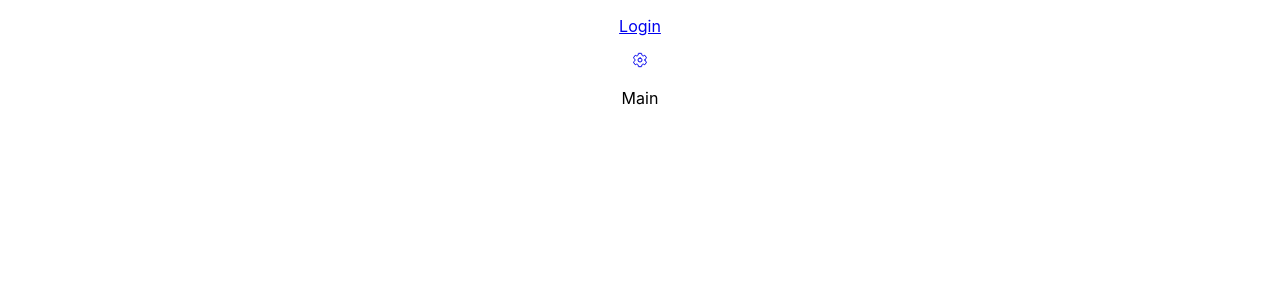
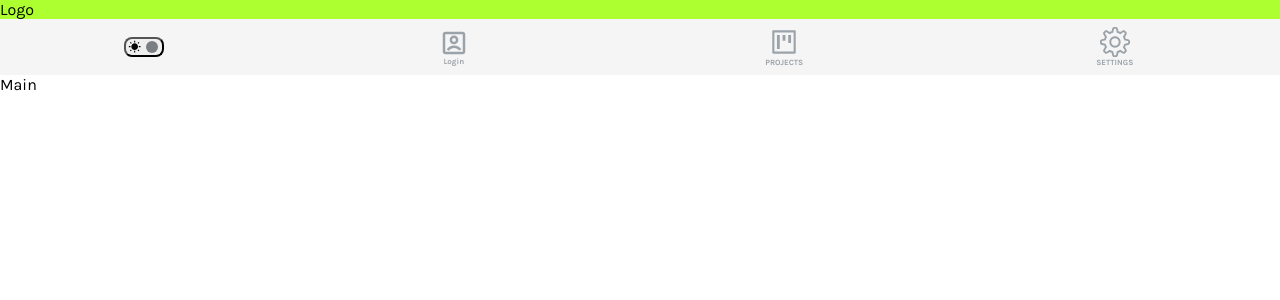
Before and after one commit to djzib0/cost-estimation-app-frontend, a React (Create React App) app: page / in a window 1280 px wide. Shown: the top 300 px of the page. Built offline with nearby package versions, Linux system fonts and the light colour scheme; no server answers.

Commit message:
added switch headless component

```diff
--- a/public/index.html
+++ b/public/index.html
@@ -24,6 +24,9 @@
       work correctly both with client-side routing and a non-root public URL.
       Learn how to configure a non-root public URL by running `npm run build`.
     -->
+    <link rel="preconnect" href="https://fonts.googleapis.com">
+    <link rel="preconnect" href="https://fonts.gstatic.com" crossorigin>
+    <link href="https://fonts.googleapis.com/css2?family=Karla:ital,wght@0,300;0,400;0,500;0,700;0,800;1,300;1,400;1,500;1,700;1,800&display=swap" rel="stylesheet">
     <title>React App</title>
   </head>
   <body>
--- a/src/App.css
+++ b/src/App.css
@@ -1,38 +1,26 @@
-.App {
-  text-align: center;
+* {
+  box-sizing: border-box;
 }
 
-.App-logo {
-  height: 40vmin;
-  pointer-events: none;
+body {
+  padding: 0;
+  margin: 0 auto;
+  font-family: 'Karla', Arial, Helvetica, sans-serif;
 }
 
-@media (prefers-reduced-motion: no-preference) {
-  .App-logo {
-    animation: App-logo-spin infinite 20s linear;
-  }
+body.body--light {
+  background-color: #ffffff;
 }
 
-.App-header {
-  background-color: #282c34;
-  min-height: 100vh;
-  display: flex;
-  flex-direction: column;
-  align-items: center;
-  justify-content: center;
-  font-size: calc(10px + 2vmin);
-  color: white;
+body.body--dark {
+  background-color: #4c4c4c;
 }
 
-.App-link {
-  color: #61dafb;
+a {
+  color: inherit;
+  text-decoration: none;
 }
 
-@keyframes App-logo-spin {
-  from {
-    transform: rotate(0deg);
-  }
-  to {
-    transform: rotate(360deg);
-  }
+.container {
+  margin: 0 auto;
 }
--- a/src/App.js
+++ b/src/App.js
@@ -5,10 +5,11 @@ import { Link, Routes, Route } from 'react-router-dom';
 import MainLayout from './components/layouts/MainLayout';
 import Main from './components/main/Main';
 import Settings from './components/settings/Settings';
-// import api
-import { getUserData, getSettingsData } from './api';
+// css import
+import './App.css'
 
 const AuthUserContext = createContext();
+const ThemeContext = createContext();
 
 export default function App() {
 
@@ -20,7 +21,7 @@ export default function App() {
   const [loading, setLoading] = useState(false)
   const [error, setError] = useState(null)
 
-
+  // fetch user data
   useEffect(() => {
     setLoading(true)
     fetch(`/data/users/${1}`)
@@ -34,13 +35,13 @@ export default function App() {
       }
       return res.json()})
     .then(data => {
-      console.log(data  + " data")
       setAuthUser(data)
     })
     .catch(err => setError(err))
     .finally(setLoading(false))
   }, [])
 
+  // fetch user settings data
   useEffect(() => {
     if (authUser) {
       fetch(`/data/settings/user/${authUser.appUserId}`)
@@ -49,19 +50,32 @@ export default function App() {
     }
   }, [authUser])
 
-  console.log(settings)
+  // set styling to body element
+  useEffect(() => {
+    if (settings) {
+      console.log("in body: " + settings.theme )
+      document.body.classList.add(`body--${settings.theme}`)
+    }
+  }, [settings])
+
+  // set default theme mode (light) if fetching goes wrong
+  // pass it in ThemContext Provider
+  const themeMode = settings ? `--${settings.theme}` : "--light";
+
   return (
     <div className="App">
       <AuthUserContext.Provider value={{authUser, loading, error}}>
+        <ThemeContext.Provider value={{themeMode}}>
           <Routes>
             <Route element={<MainLayout />}>
               <Route path="/" element={<Main />} />
               <Route path='/settings' element={<Settings />} />
             </Route>
           </Routes>
+        </ThemeContext.Provider>
       </AuthUserContext.Provider>
     </div>
   );
 }
 
-export { AuthUserContext } ;
+export { AuthUserContext, ThemeContext } ;
--- a/src/components/navbar/Navbar.css
+++ b/src/components/navbar/Navbar.css
@@ -0,0 +1,78 @@
+.main-navbar-light,
+.main-navbar--dark,
+.main-navbar__container--left,
+.main-navbar__container--right {
+    display: flex;
+    justify-content: space-between;
+    padding: 0;
+    margin: 0;
+}
+
+.main-navbar--light {
+    background-color: #f5f5f5;
+}
+
+.main-navbar--dark {
+    background-color: #353c42;
+}
+
+.main-navbar__container--left {
+    background-color: greenyellow;
+}
+
+.main-navbar__container--right {
+    justify-content: space-around;
+    align-items: center;
+}
+
+.main-navbar__link__container {
+    display: flex;
+    flex-direction: column;
+    justify-content: center;
+    align-items: center;
+    text-align: center;
+    padding: 0;
+    margin: .2em 1em;
+    height: 50px;
+    width: 50px;
+    border-radius: 5px;;
+    color: inherit;
+}
+
+.main-navbar__link__container:hover {
+    color: #ffffff;
+    background-color: #7b28c0 ;
+}
+
+.main-navbar__link__icon {
+    font-size: 1.5rem;
+    width: 30px;
+    height: 30px;
+    margin:0;
+    padding: 0;
+}
+
+.main-navbar__link__container p {
+    margin:0;
+    padding: 0;
+    font-size: .5rem;
+    line-height: .5rem;
+    font-weight: bold;
+}
+
+
+.main-navbar__button--light {
+    color:#9ba3aa
+}
+
+.main-navbar__button--light--active {
+    color: #000000;
+}
+
+.main-navbar__button--dark {
+    color: #7b7f82;
+}
+
+.main-navbar__button--dark--active {
+    color: #ffffff;
+}
--- a/src/components/navbar/Navbar.js
+++ b/src/components/navbar/Navbar.js
@@ -1,33 +1,76 @@
 import React, { useContext } from 'react'
 import { NavLink, Link } from 'react-router-dom'
 import './Navbar.css'
+import '../switch/Switch.css'
+import '../../App.css'
+
+//components imports
+import Switch from '../switch/index';
 
 //icons imports
-import { IoSettingsOutline } from "react-icons/io5";
+import { RiAccountBoxLine } from "react-icons/ri";
+import { AiOutlineProject } from "react-icons/ai";
+import { SlSettings } from "react-icons/sl";
+import { IoMdSunny } from "react-icons/io";
+import { IoMdMoon } from "react-icons/io";
 //utility functions imports
 import capitalFirstLetter from '../../utils/utils';
 //contexts
-import { AuthUserContext } from '../../App';
+import { AuthUserContext, ThemeContext } from '../../App';
 
 export default function Navbar() {
 
   const {authUser} = useContext(AuthUserContext);
+  const { themeMode } = useContext(ThemeContext)
 
 
+  console.log(`main-navbar__button${themeMode}--active`)
   return (
-    <div>
+    <nav className={`container main-navbar${themeMode}`}>
+      <div className='main-navbar__container--left'>
+        Logo
+      </div>
+      <div className='main-navbar__container--right'>
+        <Switch>
+          <Switch.Button>
+            <Switch.Lever leverColor={"#7b7f83"} />
+            <Switch.LeftIcon iconColor={"black"}>
+              <IoMdSunny />
+            </Switch.LeftIcon>
+            <Switch.RightIcon iconColor={"black"}>
+              <IoMdMoon/>
+            </Switch.RightIcon>
+          </Switch.Button>
+        </Switch>
         <NavLink to={authUser ? ".." : "login"}
-        className={({isActive}) => isActive ? 'navbar__button--active' : "navbar__button"}
+          className={({isActive}) => isActive ? `main-navbar__button${themeMode}--active` : `main-navbar__button${themeMode}`}
           end
         >
-        <p>{authUser ? `${capitalFirstLetter(authUser.firstName)}` : "Login"}</p>
+          <div className={`main-navbar__link__container`}>
+            <RiAccountBoxLine className='main-navbar__link__icon' />
+            <p>{authUser ? `${authUser.firstName.toUpperCase()}` : "Login"}</p>
+          </div>
         </NavLink>
 
+        <NavLink to={"projects"}
+          className={({isActive}) => isActive ? `main-navbar__button${themeMode}--active` : `main-navbar__button${themeMode}`}
+        >
+          <div className={`main-navbar__link__container`}>
+            <p><AiOutlineProject className='main-navbar__link__icon'/></p>
+            <p>PROJECTS</p>
+          </div>
+        </NavLink>
+
+
         <NavLink to={"settings"}
-        className={({isActive}) => isActive ? 'navbar__button--active' : "navbar__button"}
+          className={({isActive}) => isActive ? `main-navbar__button${themeMode}--active` : `main-navbar__button${themeMode}`}
         >
-        <p><IoSettingsOutline /></p>
+          <div className={`main-navbar__link__container`}>
+            <p><SlSettings className='main-navbar__link__icon'/></p>
+            <p>SETTINGS</p>
+          </div>
         </NavLink>
       </div>
+    </nav>
   )
 }
--- /dev/null
+++ b/src/components/switch/Switch.css
@@ -0,0 +1,44 @@
+.switch__button {
+    width: 40px;
+    height: 20px;
+    display: flex;
+    align-items: center;
+    justify-content: center;
+    border-radius: 8px;
+    padding: 2px 0;
+    margin: 0;
+    position: relative;
+}
+
+.switch__lever--right,
+.switch__lever--left {
+    width: 12px;
+    height: 12px;
+    padding: 0;
+    margin: 0;
+    border-radius: 50%;
+    /* background-color: red; */
+    transition: margin-left, margin-right .2s linear;
+}
+
+.switch__lever--right {
+    margin-left: 16px;
+}
+.switch__lever--left {
+    margin-right: 16px;
+}
+
+.switch__left-icon,
+.switch__right-icon {
+    position: absolute;
+}
+
+.switch__left-icon {
+    left: 2px;
+    top: 1px;
+}
+
+.switch__right-icon {
+    right: 2px;
+    top: 1px;
+}
--- /dev/null
+++ b/src/components/switch/Switch.js
@@ -0,0 +1,21 @@
+import React, { createContext, useState } from 'react'
+
+// contexts
+const SwitchContext = createContext();
+
+export default function Switch({ children }) {
+
+  const [on, setOn] = useState(false);
+
+  function toggleSwitch() {
+    setOn(prevOn => !prevOn)
+  }
+
+  return (
+    <SwitchContext.Provider value={{on, toggleSwitch}}>
+      {children}
+    </SwitchContext.Provider>
+  )
+};
+
+export { SwitchContext };
--- /dev/null
+++ b/src/components/switch/SwitchButton.js
@@ -0,0 +1,14 @@
+import React, { useContext } from 'react'
+// context imports
+import { SwitchContext } from './Switch'
+
+export default function SwitchButton({ children }) {
+
+  const { on, toggleSwitch } = useContext(SwitchContext)
+
+  return (
+    <button onClick={toggleSwitch} className='switch__button'>
+      {children}
+    </button>
+  )
+}
--- /dev/null
+++ b/src/components/switch/SwitchLeftIcon.js
@@ -0,0 +1,14 @@
+import React, { useContext } from 'react'
+import { SwitchContext } from './Switch'
+
+export default function SwitchLeftIcon({children, iconColor}) {
+
+  const {on} = useContext(SwitchContext)
+
+  const style = {
+    color: iconColor,
+  }
+  return (
+    !on && <div className='switch__left-icon' style={style}>{children}</div>
+  )
+}
--- /dev/null
+++ b/src/components/switch/SwitchLever.js
@@ -0,0 +1,17 @@
+import React, { useContext } from 'react'
+//contexts imports
+import { SwitchContext } from './Switch'
+
+export default function SwitchLever({children, leverColor}) {
+
+  const {on} = useContext(SwitchContext)
+
+  const style = {
+    backgroundColor: leverColor
+  }
+
+  return (
+    on ? <div className="switch__lever--left" style={style}>{children}</div>
+    : <div className="switch__lever--right" style={style}>{children}</div>
+  )
+}
--- /dev/null
+++ b/src/components/switch/SwitchRightIcon.js
@@ -0,0 +1,16 @@
+import React, { useContext } from 'react'
+// context import
+import { SwitchContext } from './Switch'
+
+export default function SwitchRightIcon({children, iconColor}) {
+
+  const {on} = useContext(SwitchContext)
+
+  const style = {
+    color: iconColor
+  }
+
+  return (
+    on && <div className='switch__right-icon' style={style}>{children}</div>
+  )
+}
--- /dev/null
+++ b/src/components/switch/index.js
@@ -0,0 +1,12 @@
+import Switch from "./Switch";
+import SwitchButton from "./SwitchButton";
+import SwitchLever from "./SwitchLever";
+import SwitchLeftIcon from "./SwitchLeftIcon";
+import SwitchRightIcon from "./SwitchRightIcon";
+
+Switch.Button = SwitchButton;
+Switch.Lever = SwitchLever;
+Switch.LeftIcon = SwitchLeftIcon;
+Switch.RightIcon = SwitchRightIcon
+
+export default Switch;
```
Lines whose indentation alone changed are shown as unchanged.
